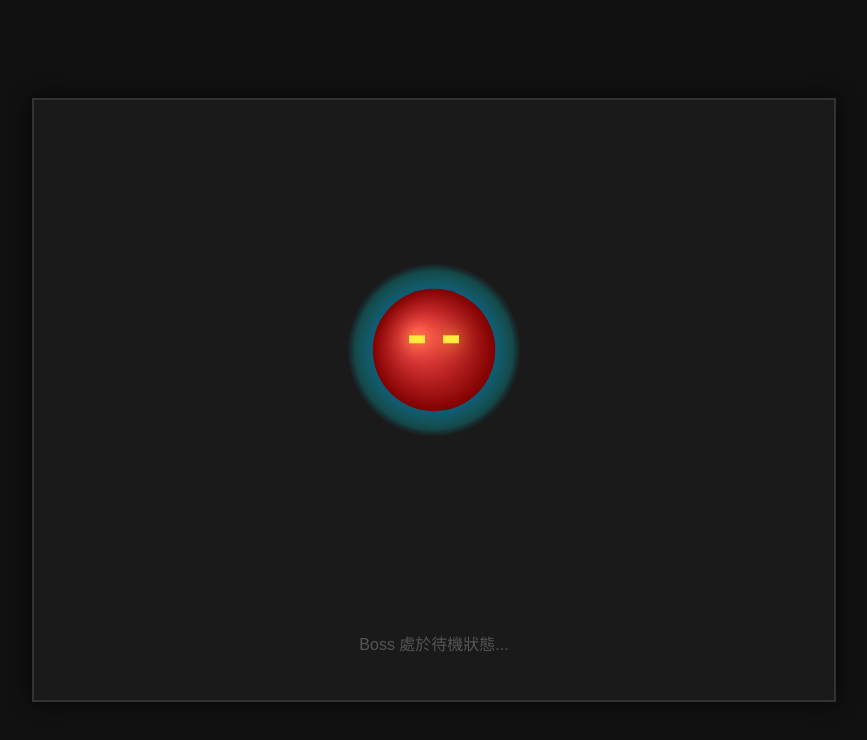
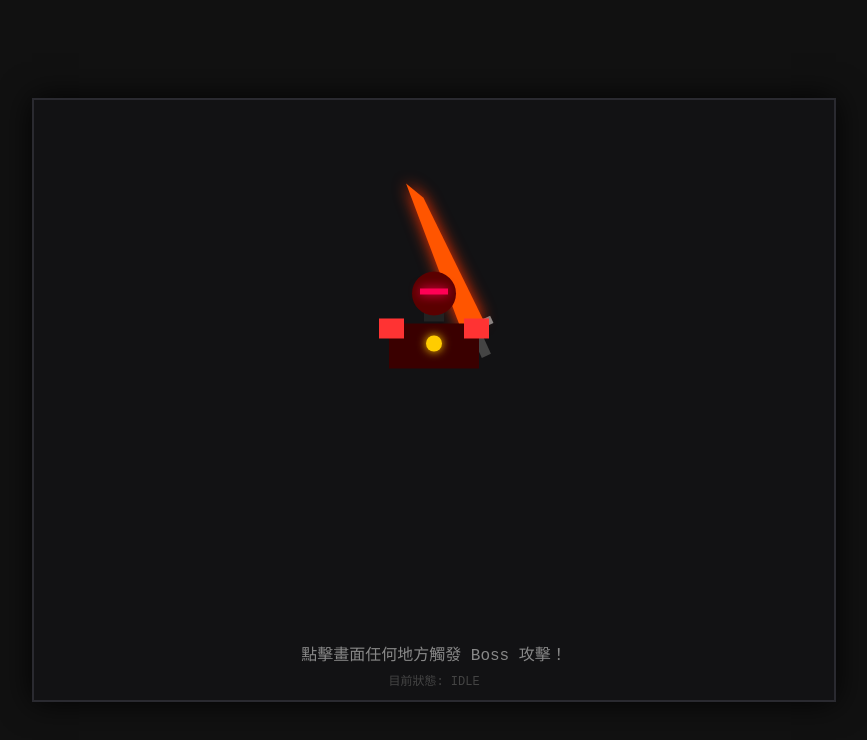
Before and after one commit to arvin0221-web/test, a plain HTML site: page index.html in a window 1280 px wide. Shown: the whole page, without its empty margins (206-1073 px from the left). Drawn offline with Linux system fonts and the light colour scheme.

Commit message:
Update title and styling for game interface

```diff
--- a/index.html
+++ b/index.html
@@ -3,9 +3,8 @@
 <head>
     <meta charset="UTF-8">
     <meta name="viewport" content="width=device-width, initial-scale=1.0">
-    <title>GitHub Boss Demo</title>
+    <title>GitHub Humanoid Boss Demo</title>
     <style>
-        /* 讓遊戲畫面居中，背景變黑色 */
         body {
             margin: 0;
             padding: 0;
@@ -16,96 +15,238 @@
             height: 100vh;
             overflow: hidden;
             font-family: sans-serif;
+            user-select: none;
         }
         canvas {
-            background-color: #1a1a1a;
-            box-shadow: 0 0 20px rgba(0, 0, 0, 0.8);
-            border: 2px solid #333;
+            background-color: #121214;
+            box-shadow: 0 0 30px rgba(0, 0, 0, 0.9);
+            border: 2px solid #2a2a30;
+            cursor: pointer;
         }
     </style>
 </head>
 <body>
 
-    <!-- 遊戲畫布 -->
     <canvas id="gameCanvas" width="800" height="600"></canvas>
 
     <script>
         const canvas = document.getElementById('gameCanvas');
         const ctx = canvas.getContext('2d');
 
-        // Boss 的初始設定
+        // Boss 的屬性設定
         const boss = {
-            x: canvas.width / 2,     // 畫面中間
-            y: canvas.height / 2 - 50, // 稍微偏上
-            baseRadius: 60,          // 基礎大小
-            currentRadius: 60,       // 動態縮放後的大小
-            angle: 0,                // 用於計算呼吸與旋轉的角度
-            eyeGlow: 0               // 眼睛發光強度
+            x: canvas.width / 2,
+            y: canvas.height / 2 - 80,
+            angle: 0,              // 呼吸起伏用的角度
+
+            // 狀態系統：'idle' (待機), 'slash' (揮刀), 'laser' (噴吐激光)
+            state: 'idle',
+            stateTimer: 0,         // 動作計時器
+
+            // 武器屬性
+            swordAngle: -0.5,      // 大刀的角度（弧度）
+
+            // 激光屬性
+            laserWidth: 0,
+            laserTargetX: 0,
+            laserTargetY: 0
         };
 
-        // 遊戲主迴圈（每秒執行約 60 次）
-        function gameLoop() {
-            // 1. 清除上一格畫面，並畫上深色背景
-            ctx.fillStyle = '#1a1a1a';
+        // 監聽滑鼠點擊（或手機觸控）
+        canvas.addEventListener('mousedown', (e) => {
+            // 如果 Boss 正在忙，就不能切換狀態
+            if (boss.state !== 'idle') return;
+
+            // 獲取點擊位置
+            const rect = canvas.getBoundingClientRect();
+            const mouseX = e.clientX - rect.left;
+            const mouseY = e.clientY - rect.top;
+
+            // 隨機觸發：50% 機率揮刀，50% 機率噴吐激光
+            if (Math.random() > 0.5) {
+                triggerSlash();
+            } else {
+                triggerLaser(mouseX, mouseY);
+            }
+        });
+
+        function triggerSlash() {
+            boss.state = 'slash';
+            boss.stateTimer = 0;
+        }
+
+        function triggerLaser(tx, ty) {
+            boss.state = 'laser';
+            boss.stateTimer = 0;
+            boss.laserTargetX = tx;
+            boss.laserTargetY = ty;
+        }
+
+        // 邏輯更新
+        function update() {
+            boss.angle += 0.04;
+
+            // 待機狀態：大刀隨呼吸輕微晃動
+            if (boss.state === 'idle') {
+                boss.swordAngle = -0.4 + Math.sin(boss.angle * 0.5) * 0.1;
+            }
+
+            // 揮刀狀態邏輯（利用計時器控制前搖、下劈、收刀）
+            if (boss.state === 'slash') {
+                boss.stateTimer += 1;
+
+                if (boss.stateTimer <= 10) {
+                    // 1. 蓄力後仰：刀往後舉
+                    boss.swordAngle -= 0.1;
+                } else if (boss.stateTimer <= 16) {
+                    // 2. 神速下劈：刀瘋狂往前揮
+                    boss.swordAngle += 0.4;
+                } else if (boss.stateTimer <= 35) {
+                    // 3. 緩慢收刀回原位
+                    boss.swordAngle -= 0.08;
+                } else {
+                    // 動作結束，回到待機
+                    boss.state = 'idle';
+                }
+            }
+
+            // 激光狀態邏輯
+            if (boss.state === 'laser') {
+                boss.stateTimer += 1;
+                if (boss.stateTimer <= 8) {
+                    // 激光瞬間變粗
+                    boss.laserWidth = (boss.stateTimer / 8) * 35;
+                } else if (boss.stateTimer <= 40) {
+                    // 持續噴射並逐漸變細
+                    boss.laserWidth = 35 * (1 - (boss.stateTimer - 8) / 32);
+                } else {
+                    boss.state = 'idle';
+                    boss.laserWidth = 0;
+                }
+            }
+        }
+
+        // 畫面繪製
+        function draw() {
+            // 清除畫布
+            ctx.fillStyle = '#121214';
             ctx.fillRect(0, 0, canvas.width, canvas.height);
 
-            // 2. 更新 Boss 的動態數值（利用三角函數 Math.sin 做出平滑的來回效果）
-            boss.angle += 0.05;
+            // 計算呼吸造成的上下微調高度
+            const bobbing = Math.sin(boss.angle) * 3;
+            const bx = boss.x;
+            const by = boss.y + bobbing;
 
-            // 呼吸效果：讓身體半徑在 58 ~ 62 之間緩慢變動
-            boss.currentRadius = boss.baseRadius + Math.sin(boss.angle) * 2;
+            // ------------------ 【1. 繪製激光 (最底層)】 ------------------
+            if (boss.state === 'laser' && boss.laserWidth > 0) {
+                ctx.shadowBlur = 25;
+                ctx.shadowColor = '#00ffff';
 
-            // 眼睛發光效果：讓光暈隨機閃爍，更有生命感
-            boss.eyeGlow = 10 + Math.random() * 10 + Math.sin(boss.angle) * 5;
+                // 外層亮藍色粗激光
+                ctx.strokeStyle = 'rgba(0, 255, 255, 0.8)';
+                ctx.lineWidth = boss.laserWidth;
+                ctx.beginPath();
+                ctx.moveTo(bx, by - 15); // 從眼睛/頭部位置發射
+                ctx.lineTo(boss.laserTargetX, boss.laserTargetY);
+                ctx.stroke();
 
-            // 3. 開始繪製 Boss
+                // 內層純白色核心，看起來能量極高
+                ctx.strokeStyle = '#ffffff';
+                ctx.lineWidth = boss.laserWidth * 0.4;
+                ctx.beginPath();
+                ctx.moveTo(bx, by - 15);
+                ctx.lineTo(boss.laserTargetX, boss.laserTargetY);
+                ctx.stroke();
 
-            // 【特效一：旋轉收縮的藍色防護罩】
-            let shieldRadius = boss.currentRadius + 30 + Math.cos(boss.angle * 1.5) * 5;
-            let shieldGlow = ctx.createRadialGradient(boss.x, boss.y, boss.currentRadius, boss.x, boss.y, shieldRadius);
-            shieldGlow.addColorStop(0, 'rgba(0, 191, 255, 0.4)'); // 靠近身體是藍色
-            shieldGlow.addColorStop(0.7, 'rgba(0, 255, 255, 0.2)'); // 中間亮藍
-            shieldGlow.addColorStop(1, 'rgba(0, 191, 255, 0)');   // 外圈透明
+                ctx.shadowBlur = 0;
+            }
 
-            ctx.fillStyle = shieldGlow;
+            // ------------------ 【2. 繪製大刀武器 (右手)】 ------------------
+            ctx.save();
+            ctx.translate(bx + 40, by + 10); // 將座標軸移到 Boss 的右肩膀關節
+            ctx.rotate(boss.swordAngle);      // 旋轉大刀的角度
+
+            // 刀柄
+            ctx.fillStyle = '#444';
+            ctx.fillRect(-5, 0, 10, 30);
+
+            // 護手
+            ctx.fillStyle = '#888';
+            ctx.fillRect(-20, -5, 40, 8);
+
+            // 巨型能量刀刃
+            ctx.shadowBlur = 15;
+            ctx.shadowColor = '#ff3300';
+            ctx.fillStyle = '#ff5500'; // 炙熱的橘紅色
             ctx.beginPath();
-            ctx.arc(boss.x, boss.y, shieldRadius, 0, Math.PI * 2);
+            ctx.moveTo(-12, -5);       // 刀刃底部左
+            ctx.lineTo(12, -5);        // 刀刃底部右
+            ctx.lineTo(8, -140);       // 刀尖右
+            ctx.lineTo(-2, -160);      // 鋒利的刀尖
+            ctx.closePath();
+            ctx.fill();
+            ctx.shadowBlur = 0;
+            ctx.restore();
+
+            // ------------------ 【3. 繪製人形本體】 ------------------
+
+            // A. 肩膀與胸甲 (矩形組合)
+            ctx.fillStyle = '#3a0000'; // 暗紅裝甲
+            ctx.fillRect(bx - 45, by + 5, 90, 45); // 主胸甲
+            ctx.fillStyle = '#ff3333';
+            ctx.fillRect(bx - 55, by, 25, 20);    // 左肩甲
+            ctx.fillRect(bx + 30, by, 25, 20);    // 右肩甲
+
+            // B. 核心反應爐 (胸口發光圓)
+            ctx.fillStyle = boss.state === 'laser' ? '#00ffff' : '#ffcc00';
+            ctx.shadowBlur = 10;
+            ctx.shadowColor = ctx.fillStyle;
+            ctx.beginPath();
+            ctx.arc(bx, by + 25, 8, 0, Math.PI * 2);
+            ctx.fill();
+            ctx.shadowBlur = 0;
+
+            // C. 脖子
+            ctx.fillStyle = '#222';
+            ctx.fillRect(bx - 10, by - 12, 20, 15);
+
+            // D. 頭部 (帶有科技感面具的圓形)
+            ctx.fillStyle = '#5a0000';
+            ctx.beginPath();
+            ctx.arc(bx, by - 25, 22, 0, Math.PI * 2);
             ctx.fill();
 
-            // 【特效二：Boss 本體（帶漸層的暗紅色球體）】
-            let bodyGlow = ctx.createRadialGradient(boss.x - 15, boss.y - 15, 5, boss.x, boss.y, boss.currentRadius);
-            bodyGlow.addColorStop(0, '#ff4d4d'); // 受光面亮紅
-            bodyGlow.addColorStop(1, '#800000'); // 背光面暗紅
-
-            ctx.fillStyle = bodyGlow;
-            ctx.beginPath();
-            ctx.arc(boss.x, boss.y, boss.currentRadius, 0, Math.PI * 2);
-            ctx.fill();
-
-            // 【特效三：發光的憤怒眼睛】
-            ctx.fillStyle = '#ffeb3b';
-            ctx.shadowBlur = boss.eyeGlow;     // 套用動態發光強度
-            ctx.shadowColor = '#ffeb3b';       // 光暈顏色
-
-            // 左眼（微幅隨呼吸上下微調）
-            ctx.fillRect(boss.x - 25, boss.y - 15 + Math.sin(boss.angle) * 0.5, 16, 8);
-            // 右眼
-            ctx.fillRect(boss.x + 9, boss.y - 15 + Math.sin(boss.angle) * 0.5, 16, 8);
-
-            // 重設發光濾鏡（避免影響到其他繪圖）
+            // E. 鋼鐵眼罩/護目鏡 (點擊時會改變顏色與發光)
+            if (boss.state === 'laser') {
+                ctx.fillStyle = '#00ffff'; // 噴激光時雙眼呈充能藍色
+                ctx.shadowColor = '#00ffff';
+            } else {
+                ctx.fillStyle = '#ff0055'; // 平時是兇狠的紅色
+                ctx.shadowColor = '#ff0055';
+            }
+            ctx.shadowBlur = 15 + Math.sin(boss.angle * 2) * 5;
+            ctx.fillRect(bx - 14, by - 30, 28, 6);
             ctx.shadowBlur = 0;
 
-            // 【文字提示】
-            ctx.fillStyle = '#555';
-            ctx.font = '16px sans-serif';
+
+            // ------------------ 【4. 介面文字】 ------------------
+            ctx.fillStyle = '#888';
+            ctx.font = '16px monospace';
             ctx.textAlign = 'center';
-            ctx.fillText('Boss 處於待機狀態...', canvas.width / 2, canvas.height - 50);
+            ctx.fillText('點擊畫面任何地方觸發 Boss 攻擊！', canvas.width / 2, canvas.height - 40);
 
-            // 4. 持續循環執行
+            ctx.fillStyle = '#444';
+            ctx.font = '12px monospace';
+            ctx.fillText(`目前狀態: ${boss.state.toUpperCase()}`, canvas.width / 2, canvas.height - 15);
+        }
+
+        // 遊戲主循環
+        function gameLoop() {
+            update();
+            draw();
             requestAnimationFrame(gameLoop);
         }
 
-        // 啟動遊戲
         gameLoop();
     </script>
 </body>
```
